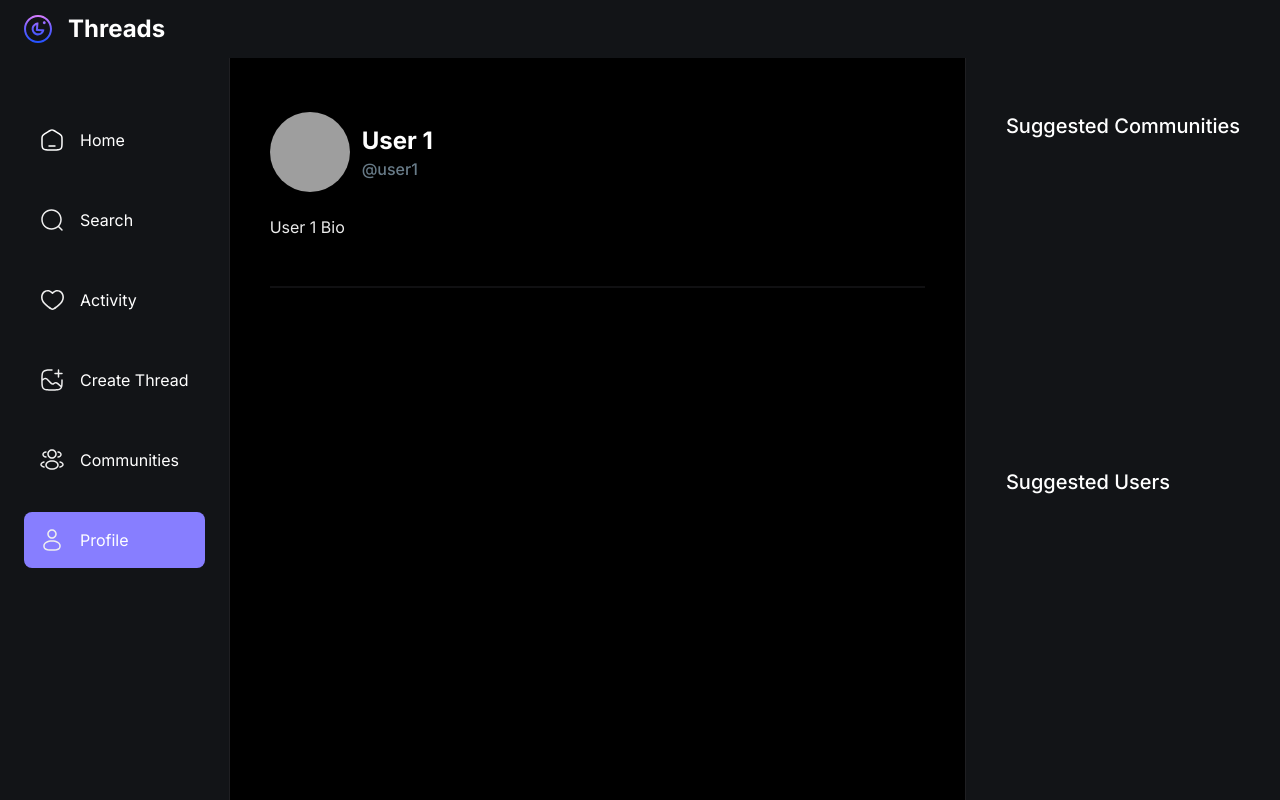
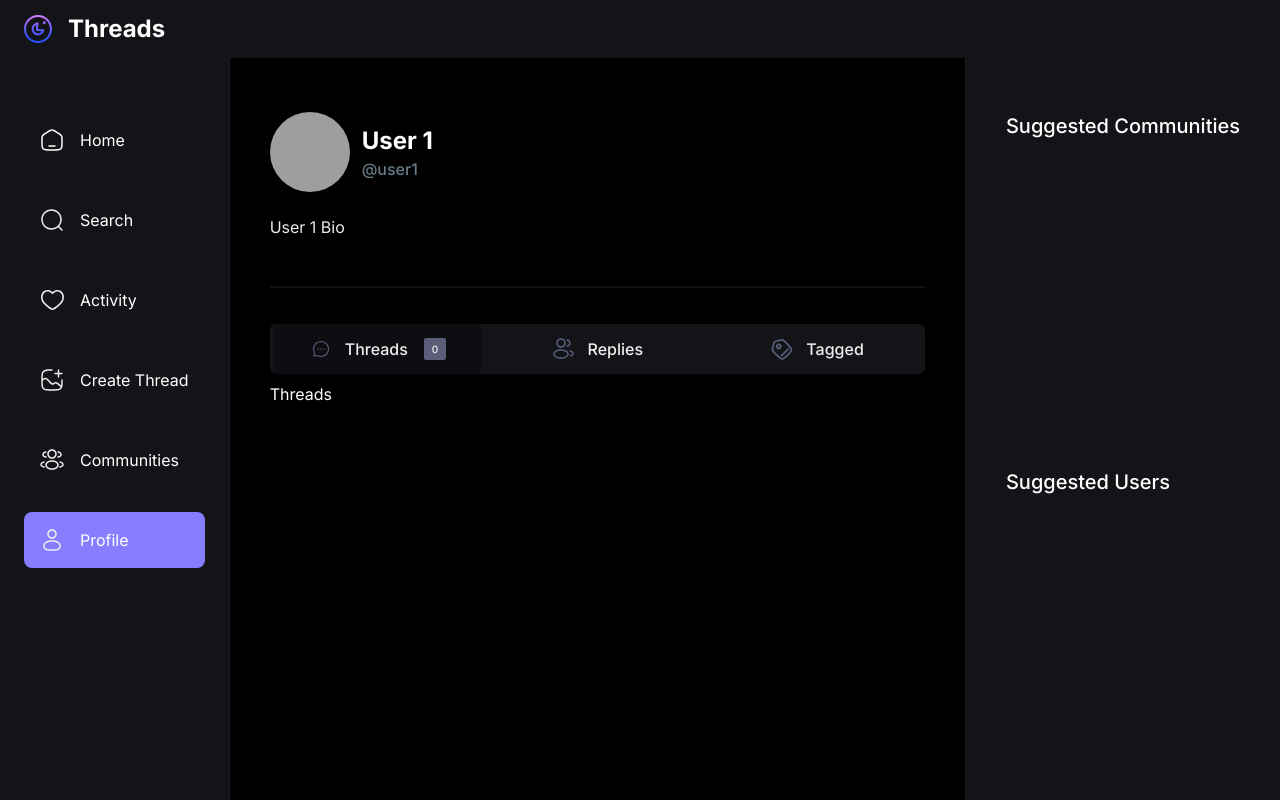
Before and after one commit to mingmoth/next-thread, a Next.js app: page /profile/user-2 in a window 1280 px wide. Built offline with nearby package versions, Linux system fonts and the light colour scheme; no server answers; grey boxes are pictures that could not be loaded.

Commit message:
feat: user shadcn Tabs with profileTabs constants in Profile page

```diff
--- a/app/(root)/profile/[id]/page.tsx
+++ b/app/(root)/profile/[id]/page.tsx
@@ -6,6 +6,8 @@
 import { profileTabs } from "@/constants"
 // components
 import ProfileHeader from "@/components/shared/ProfileHeader"
+import { Tabs, TabsContent, TabsList, TabsTrigger } from "@/components/ui/tabs";
+import Image from "next/image"
 
 export default async function Profile({ params }: { params: { id: string } }) {
   // const userInfo = await fetchUser(params.id)
@@ -25,6 +27,7 @@
     username: 'user1',
     bio: 'User 1 Bio',
     image: 'https://i.pravatar.cc/300',
+    threads: [],
   }
   const user = {
     id: '2',
@@ -44,6 +47,35 @@
         image={userInfo.image}
         bio={userInfo.bio}
       />
+
+      <div className="mt-9">
+        <Tabs defaultValue={profileTabs[0].value}>
+          <TabsList className="tab">
+            {profileTabs.map((tab) => (
+              <TabsTrigger key={tab.label} value={tab.value} className="tab">
+                <Image src={tab.icon} alt={tab.label} width={24} height={24} />
+                <p className='max-sm:hidden'>{tab.label}</p>
+
+                {tab.label === "Threads" && (
+                  <p className='ml-1 rounded-sm bg-light-4 px-2 py-1 !text-tiny-medium text-light-2'>
+                    {userInfo.threads.length}
+                  </p>
+                )}
+              </TabsTrigger>
+            ))}
+          </TabsList>
+
+          {profileTabs.map((tab) => (
+            <TabsContent
+              key={`content-${tab.label}`}
+              value={tab.value}
+              className='w-full text-light-1'
+            >
+              {tab.label}
+            </TabsContent>
+          ))}
+        </Tabs>
+      </div>
     </section>
   )
 }
```
